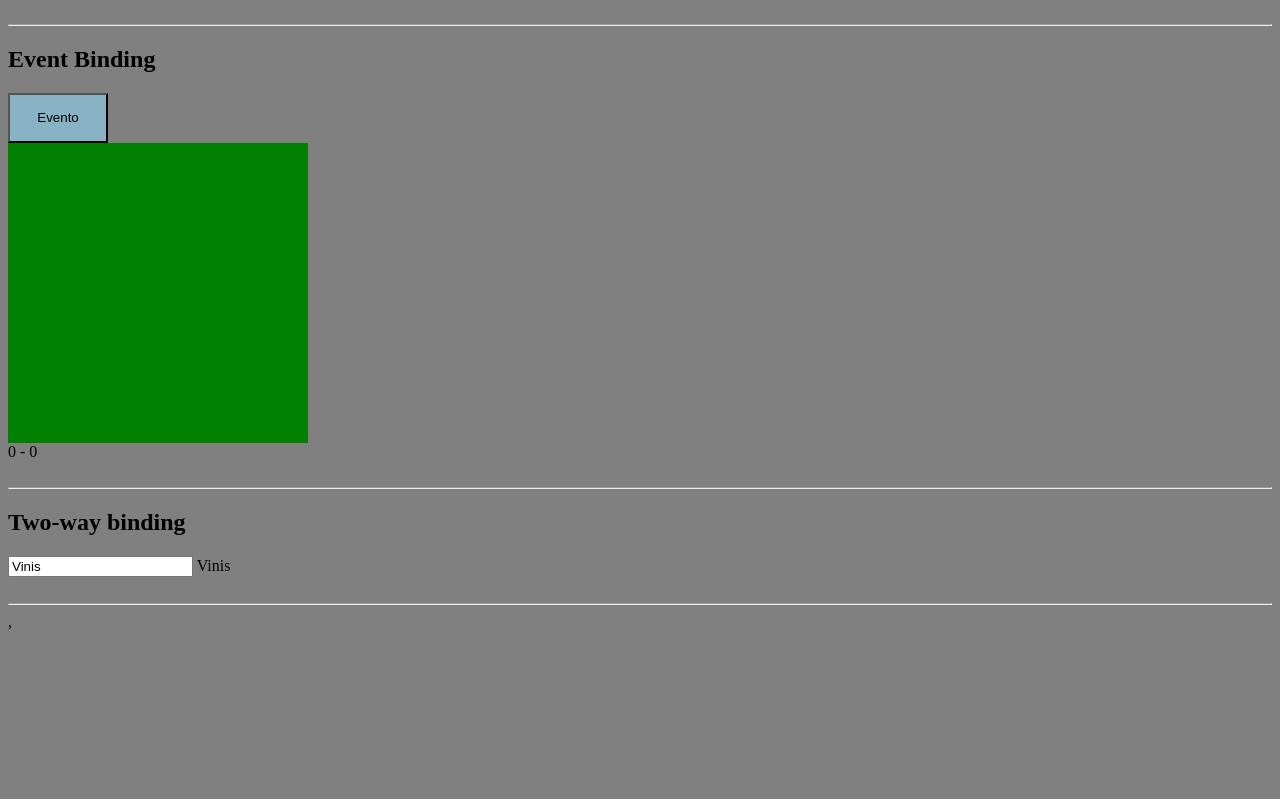
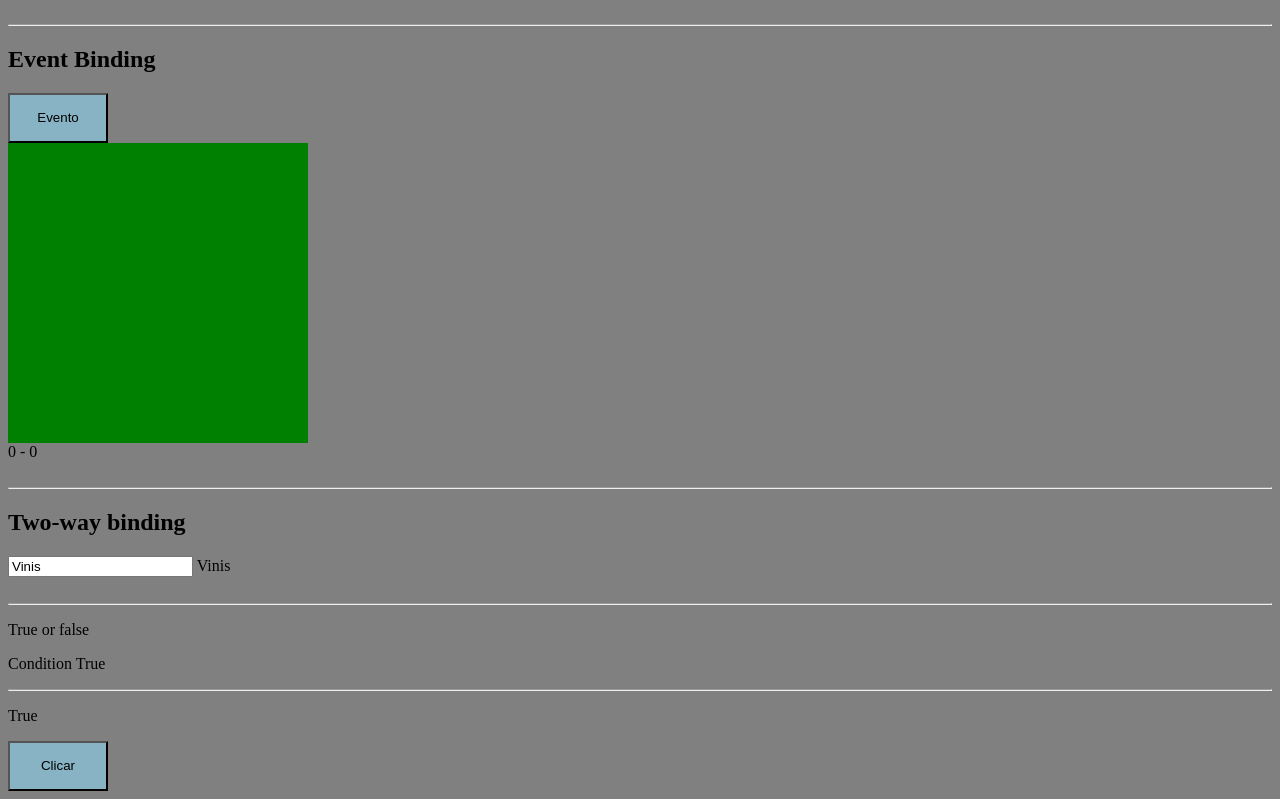
Before and after one commit to V1nnys/Angular, an Angular app in the folder Angular2+/meu-projeto-udemy/: page / in a window 1280 px wide. Shown: the part 636-1435 px from the top of the page. Before the commit the page ends 1275 px from the top, so only its background shows below. Built offline with nearby package versions, Linux system fonts and the light colour scheme.

Commit message:
directives+ngIf

```diff
--- a/Angular2+/meu-projeto-udemy/src/app/app.component.ts
+++ b/Angular2+/meu-projeto-udemy/src/app/app.component.ts
@@ -15,13 +15,15 @@
     {{valor}}
     <button (click)="adicionar()">Adicionar</button>
     <button (click)="destruirComponent()">Destruir componente</button>
-*/
 
-@Component({
-  selector: 'app-root',
-  template: `
+    */
+
+   @Component({
+     selector: 'app-root',
+     template: `
     <app-data-binding></app-data-binding>
-    <router-outlet></router-outlet>,
+    <app-diretivas-estruturais></app-diretivas-estruturais>
+    <router-outlet></router-outlet>
   `
 
 })
--- a/Angular2+/meu-projeto-udemy/src/app/app.module.ts
+++ b/Angular2+/meu-projeto-udemy/src/app/app.module.ts
@@ -7,12 +7,14 @@
 import { AppComponent } from './app.component';
 import { TitleComponent } from './title/title.component';
 import { DataBindingComponent } from './data-binding/data-binding.component';
+import { DiretivasEstruturaisComponent } from './diretivas-estruturais/diretivas-estruturais.component';
 
 @NgModule({
   declarations: [
     AppComponent,
     TitleComponent,
-    DataBindingComponent
+    DataBindingComponent,
+    DiretivasEstruturaisComponent
   ],
   imports: [
     BrowserModule,
--- /dev/null
+++ b/Angular2+/meu-projeto-udemy/src/app/diretivas-estruturais/diretivas-estruturais.component.html
@@ -0,0 +1,19 @@
+<p *ngIf="true">True or false</p>
+<p *ngIf="condition; else elseBlock">Condition True</p>
+<ng-template #elseBlock>
+    <p>
+        False
+    </p>
+</ng-template>
+
+<hr>
+
+<p *ngIf="conditionClick">
+    True
+</p>
+
+<p *ngIf="!conditionClick">
+    False
+</p>
+
+<button (click)="onClick()">Clicar</button>
--- /dev/null
+++ b/Angular2+/meu-projeto-udemy/src/app/diretivas-estruturais/diretivas-estruturais.component.ts
@@ -0,0 +1,34 @@
+import { Component } from '@angular/core';
+
+@Component({
+  selector: 'app-diretivas-estruturais',
+  templateUrl: './diretivas-estruturais.component.html',
+  styleUrls: ['./diretivas-estruturais.component.scss']
+})
+export class DiretivasEstruturaisComponent {
+
+  public condition: boolean = true;
+  public conditionClick: boolean = true;
+
+  constructor() {}
+
+  ngOnInit(): void {
+
+    setInterval( ()=>{
+      if(this.condition){
+        this.condition = false;
+      }else{
+        this.condition = true;
+      }
+    },2000)
+
+  }
+
+  public onClick() {
+    if(this.conditionClick){
+      this.condition = false;
+    }else{
+      this.condition = true;
+    }
+  }
+}
```
Also changed, not shown: Angular2+/meu-projeto-udemy/src/app/diretivas-estruturais/diretivas-estruturais.component.scss (added), 1 other file (tests, documents, lock files or other folders).
